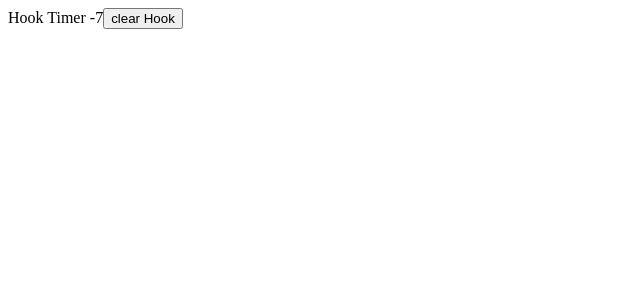
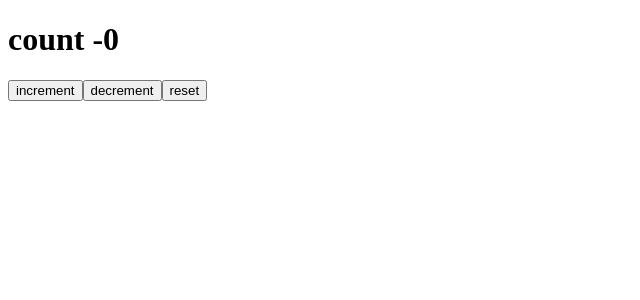
Before and after one commit to amrit7777/React_hooks_practise, a React (Vite) app: page / in a window 1280 px wide. Shown: the top 300 px of the page, without its empty margins (0-640 px from the left). Built offline with nearby package versions, Linux system fonts and the light colour scheme.

Commit message:
custom hooks

```diff
--- a/src/App.jsx
+++ b/src/App.jsx
@@ -1,5 +1,5 @@
 import React from 'react'
-import HookTimer from './Components/HookTimer'
+import Counterones from './Components/Counterones'
 
 // export const CountContext=React.createContext()
 
@@ -42,7 +42,9 @@
     {/* <ParentComponent/> */}
     {/* <Counter/> */}
     {/* <FocusInput/> */}
-    <HookTimer/>
+    {/* <HookTimer/> */}
+    {/* <Doctitleone/> */}
+    <Counterones/>
     </>
   )
 }
--- /dev/null
+++ b/src/Components/Counterones.jsx
@@ -0,0 +1,16 @@
+import React from 'react'
+import useCounter from '../Hooks/useCounter'
+
+function Counterones() {
+    const[count,increment,decrement,reset]=useCounter()
+  return (
+    <div>
+        <h1>count -{count}</h1>
+        <button onClick={increment}>increment</button>
+        <button onClick={decrement}>decrement</button>
+        <button onClick={reset}>reset</button>
+    </div>
+  )
+}
+
+export default Counterones
--- /dev/null
+++ b/src/Hooks/useCounter.jsx
@@ -0,0 +1,17 @@
+import { useState } from 'react'
+
+function useCounter() {
+  const[count,setCount]=useState(0)
+  const increment =()=>{
+    setCount(prevCount=>prevCount+1)
+  }
+  const decrement=()=>{
+    setCount(prevCount=>prevCount-1)
+  }
+  const reset=()=>{
+    setCount(0)
+  }
+  return [count,increment,decrement,reset]
+}
+
+export default useCounter
```
Also changed, not shown: src/Components/Doctitleone.jsx (added, +14 -0 lines), src/Hooks/useDocumentTitle.jsx (added, +9 -0 lines), src/Components/UserForm.jsx (added).
